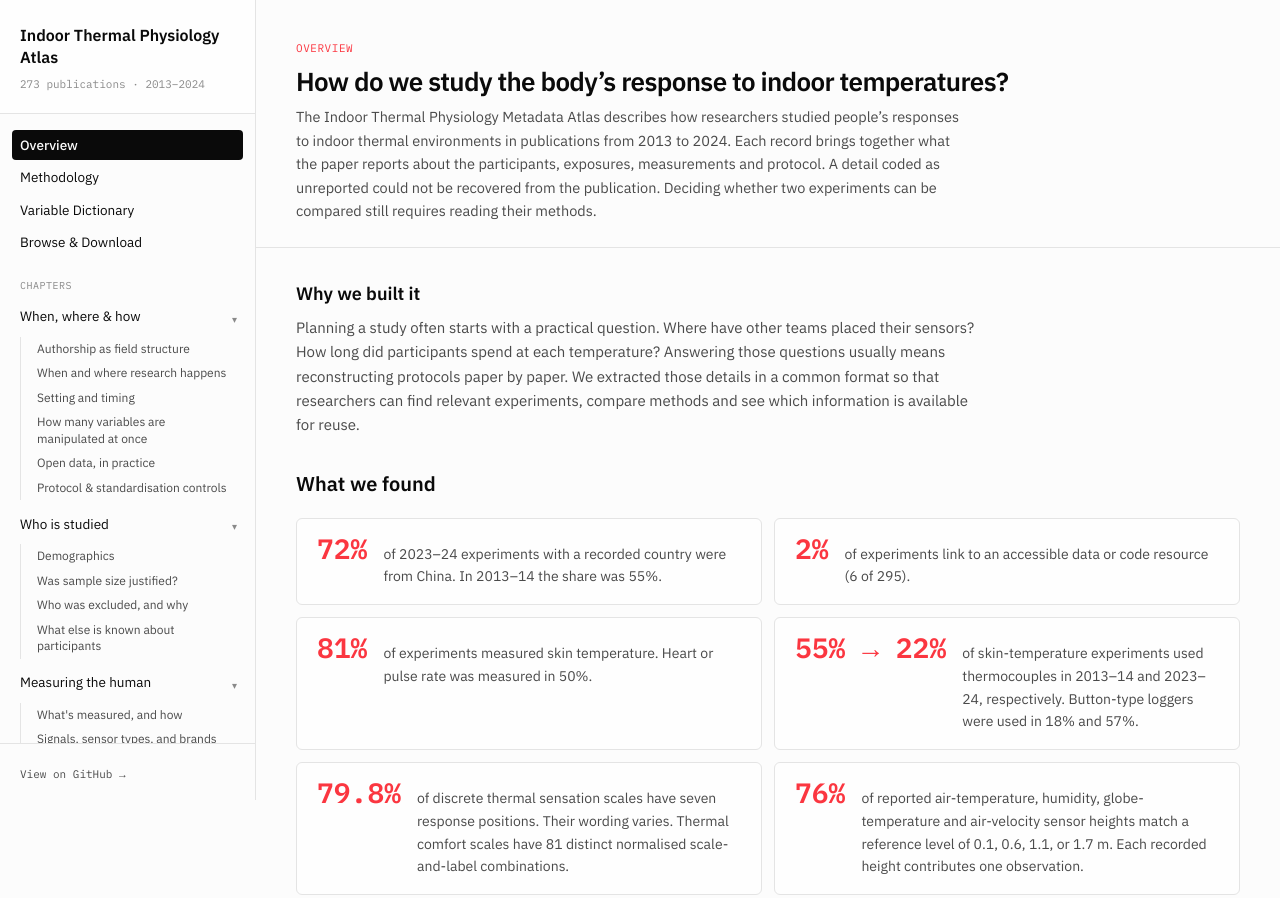
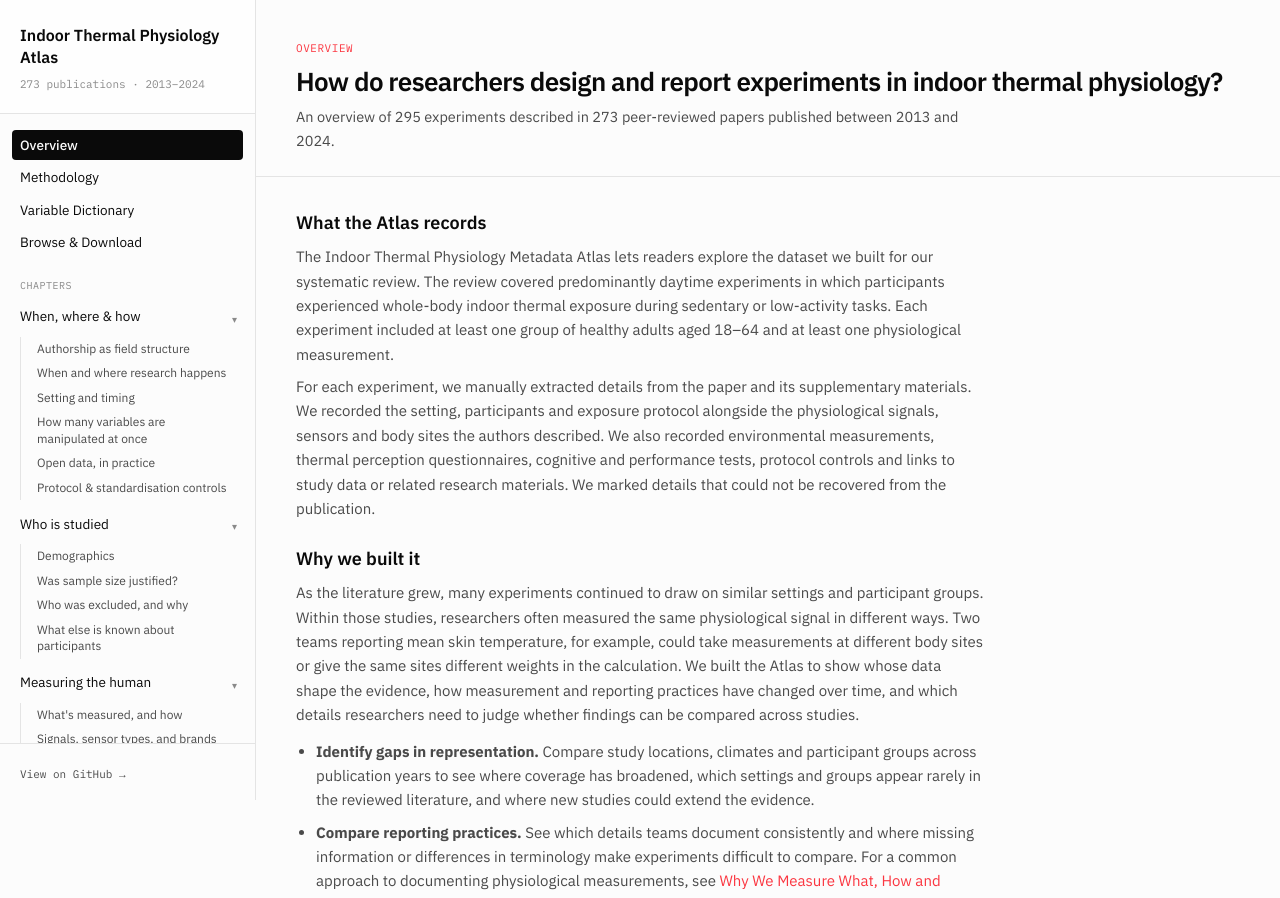
Before and after one commit to bilgekobas/indoor-thermal-physiology-metadata-atlas, a React (Vite) app: page / in a window 1280 px wide. Shown: the top 898 px of the page. Built offline with nearby package versions, Linux system fonts and the light colour scheme.

Commit message:
Describe the review scope, measurement comparability and reported data links on the Atlas homepage

```diff
--- a/index.html
+++ b/index.html
@@ -4,7 +4,7 @@
     <meta charset="UTF-8" />
     <meta name="viewport" content="width=device-width, initial-scale=1.0" />
     <title>Indoor Thermal Physiology Atlas</title>
-    <meta name="description" content="A living metadata atlas of indoor thermal-physiology experiments, 2013–present." />
+    <meta name="description" content="Explore how researchers design and report indoor thermal physiology experiments, including study settings, participants, exposure protocols and measurement methods." />
     <link rel="preconnect" href="https://fonts.googleapis.com">
     <link rel="preconnect" href="https://fonts.gstatic.com" crossorigin>
     <link href="https://fonts.googleapis.com/css2?family=IBM+Plex+Mono:wght@400;500;600&family=IBM+Plex+Sans:wght@400;500;600;700&display=swap" rel="stylesheet">
--- a/src/pages/Overview.jsx
+++ b/src/pages/Overview.jsx
@@ -71,28 +71,64 @@ export default function Overview({ data }) {
     <div>
       <PageHeader
         eyebrow="Overview"
-        title="How do we study the body’s response to indoor temperatures?"
+        title="How do researchers design and report experiments in indoor thermal physiology?"
         description={
-          <span id="what-the-atlas-records">
-            The Indoor Thermal Physiology Metadata Atlas describes how researchers studied people’s responses
-            to indoor thermal environments in publications from {summary.year_min} to {summary.year_max}.
-            Each record brings together what the paper reports about the participants, exposures, measurements
-            and protocol. A detail coded as unreported could not be recovered from the publication. Deciding
-            whether two experiments can be compared still requires reading their methods.
-          </span>
+          <>
+            An overview of {n} experiments described in {summary.n_publications} peer-reviewed papers
+            published between {summary.year_min} and {summary.year_max}.
+          </>
         }
       />
 
-      <section id="why-we-built-it" className="max-w-3xl px-5 pt-8 text-[15px] leading-relaxed text-inkmid sm:px-10">
-        <h2 className="mb-2 text-lg font-semibold text-ink">Why we built it</h2>
-        <p>
-          Planning a study often starts with a practical question. Where have other teams placed their sensors?
-          How long did participants spend at each temperature? Answering those questions usually means
-          reconstructing protocols paper by paper. We extracted those details in a common format so that
-          researchers can find relevant experiments, compare methods and see which information is available
-          for reuse.
-        </p>
-      </section>
+      <div className="max-w-3xl space-y-6 px-5 pt-8 text-[15px] leading-relaxed text-inkmid sm:px-10">
+        <section id="what-the-atlas-records">
+          <h2 className="mb-2 text-lg font-semibold text-ink">What the Atlas records</h2>
+          <p>
+            The Indoor Thermal Physiology Metadata Atlas lets readers explore the dataset we built for our
+            systematic review. The review covered predominantly daytime experiments in which participants
+            experienced whole-body indoor thermal exposure during sedentary or low-activity tasks.
+            Each experiment included at least one group of healthy adults aged 18–64 and at least one
+            physiological measurement.
+          </p>
+          <p className="mt-2">
+            For each experiment, we manually extracted details from the paper and its supplementary materials.
+            We recorded the setting, participants and exposure protocol alongside the physiological signals,
+            sensors and body sites the authors described. We also recorded environmental measurements, thermal
+            perception questionnaires, cognitive and performance tests, protocol controls and links to study
+            data or related research materials. We marked details that could not be recovered from the publication.
+          </p>
+        </section>
+
+        <section id="why-we-built-it">
+          <h2 className="mb-2 text-lg font-semibold text-ink">Why we built it</h2>
+          <p>
+            As the literature grew, many experiments continued to draw on similar settings and participant
+            groups. Within those studies, researchers often measured the same physiological signal in different
+            ways. Two teams reporting mean skin temperature, for example, could take measurements at different
+            body sites or give the same sites different weights in the calculation. We built the Atlas to show
+            whose data shape the evidence, how measurement and reporting practices have changed over time, and
+            which details researchers need to judge whether findings can be compared across studies.
+          </p>
+          <ul className="mt-3 list-disc space-y-2 pl-5">
+            <li>
+              <strong>Identify gaps in representation.</strong> Compare study locations, climates and participant
+              groups across publication years to see where coverage has broadened, which settings and groups
+              appear rarely in the reviewed literature, and where new studies could extend the evidence.
+            </li>
+            <li>
+              <strong>Compare reporting practices.</strong> See which details teams document consistently and
+              where missing information or differences in terminology make experiments difficult to compare.
+              For a common approach to documenting physiological measurements, see{' '}
+              <a href="https://bilgekobas.github.io/WhyWeMeasureWhat/" className={textLink}>Why We Measure What, How and Where</a>.
+            </li>
+            <li>
+              <strong>Plan a new experiment.</strong> Find earlier studies in a relevant setting and compare
+              practical decisions, such as how long participants spent at each temperature or how researchers
+              controlled clothing and activity.
+            </li>
+          </ul>
+        </section>
+      </div>
 
       <section id="what-we-found" className="scroll-mt-4 px-5 pt-8 sm:px-10">
         <h2 className="mb-5 text-xl font-semibold">What we found</h2>
@@ -100,8 +136,8 @@ export default function Overview({ data }) {
           <FindingCard value={lastGeo ? percent(lastGeo.top_count, lastGeo.total) : '—'} to="/context#when-and-where-research-happens">
             {lastGeo ? <>of {lastGeo.period} experiments with a recorded country were from {lastGeo.top_country}. In {firstGeo.period} the share was {percent(firstGeo.top_count, firstGeo.total)}.</> : 'Country information by publication period.'}
           </FindingCard>
-          <FindingCard value={percent(open_data.n_with_real_data_link, open_data.n_total)} to="/context#open-data-in-practice">
-            of experiments link to an accessible data or code resource ({open_data.n_with_real_data_link} of {open_data.n_total}).
+          <FindingCard value={percent(open_data.n_with_real_data_link, open_data.n_total, 1)} to="/context#open-data-in-practice">
+            of experiments provided a link to data or related research materials ({open_data.n_with_real_data_link} of {open_data.n_total}).
           </FindingCard>
           <FindingCard value={percent(skinCount, n)} to="/body#whats-measured-and-how">
             of experiments measured skin temperature. Heart or pulse rate was measured in {percent(signalCount('Heart/Pulse rate'), n)}.
```
